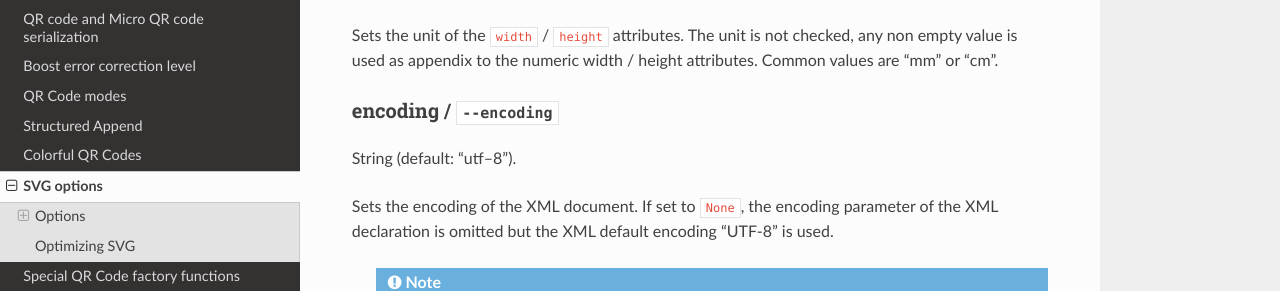
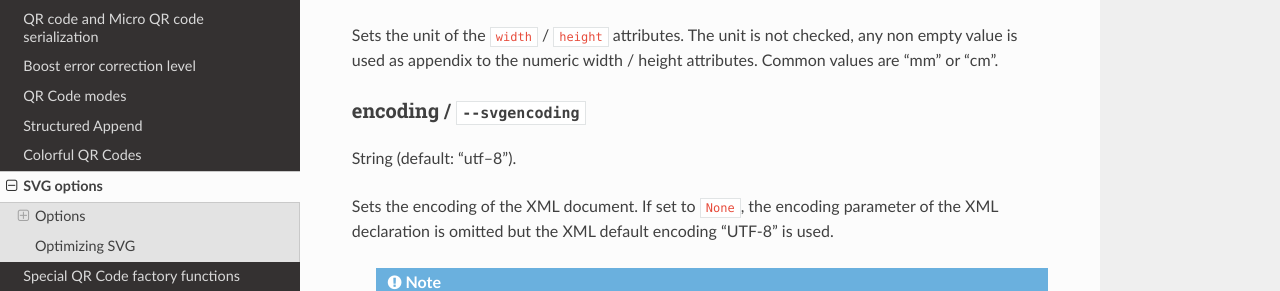
Before and after one commit to heuer/segno, a Sphinx documentation site: the page built from docs/svg-options.rst, in a window 1280 px wide and 900 px high, scrolled down 1294 px. Shown: the part 156-447 px from the top of the window. Built offline with Sphinx 7.4.7 and the Read the Docs theme 2.0.0, drawn with Linux system fonts in a browser that asks for light colours; the version number is read from the project's files by our own code.

Commit message:
Fixed reference to the CLI svgencoding parameter

```diff
--- a/docs/svg-options.rst
+++ b/docs/svg-options.rst
@@ -78,8 +78,8 @@ any non empty value is used as appendix to the numeric width / height attributes
 Common values are "mm" or "cm".
 
 
-encoding / :option:`--encoding <segno --encoding>`
-~~~~~~~~~~~~~~~~~~~~~~~~~~~~~~~~~~~~~~~~~~~~~~~~~~
+encoding / :option:`--svgencoding <segno --svgencoding>`
+~~~~~~~~~~~~~~~~~~~~~~~~~~~~~~~~~~~~~~~~~~~~~~~~~~~~~~~~
 String (default: "utf--8").
 
 Sets the encoding of the XML document. If set to ``None``, the encoding
```
